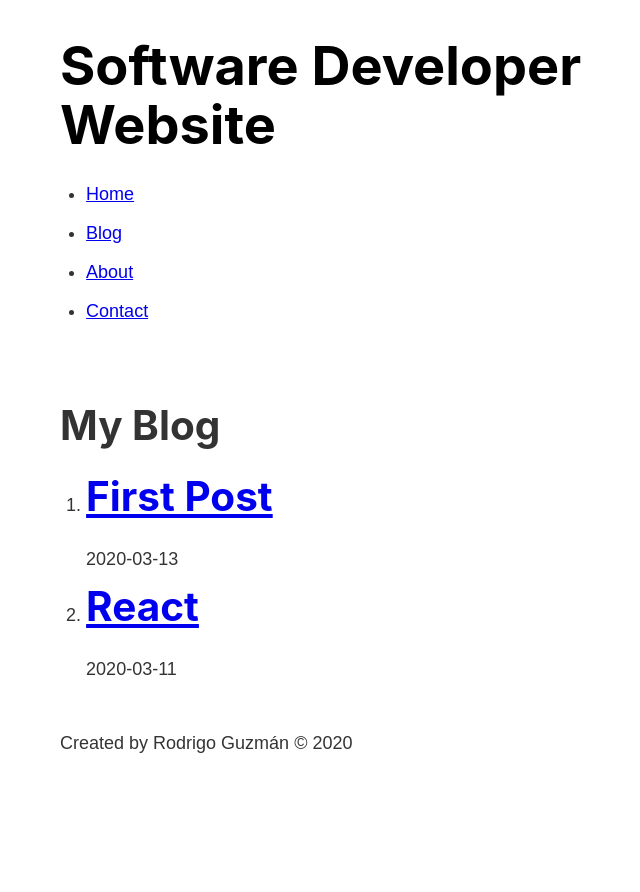
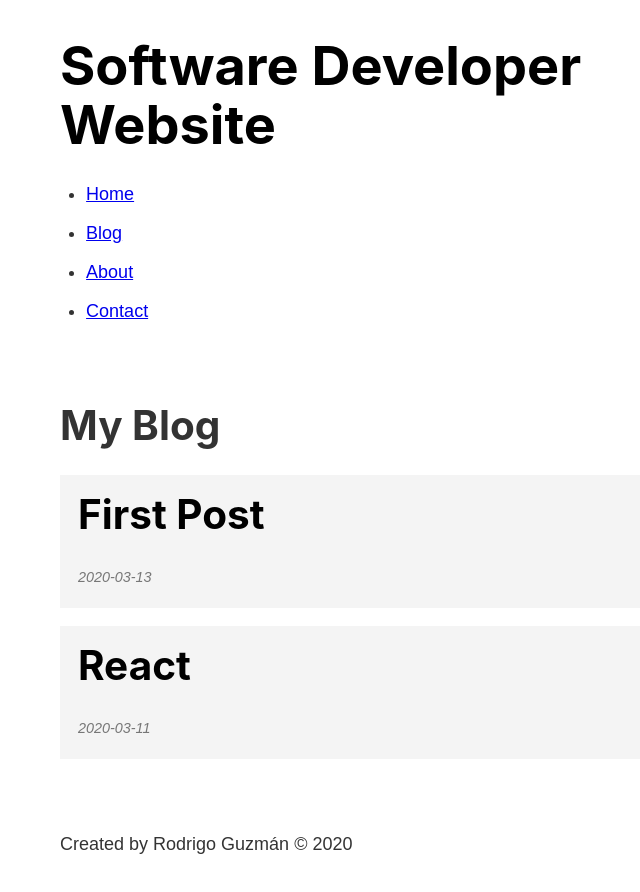
Before and after one commit to RoyGF/gatsby_study, a Gatsby site: page /blog in a window 1280 px wide. Shown: the whole page, without its empty margins (223-863 px from the left). Before the commit the page ends 800 px from the top, so only its background shows below. Built offline with nearby package versions, Linux system fonts and the light colour scheme; Gatsby itself is replaced by a stand-in of ours.

Commit message:
change blog style

```diff
--- a/src/components/footer.js
+++ b/src/components/footer.js
@@ -1,5 +1,7 @@
 import React from "react"
 import { graphql, useStaticQuery } from "gatsby"
+
+import Styles from './footer.module.scss'
 
 const Footer = () => {
   const data = useStaticQuery(graphql`
@@ -14,7 +16,7 @@ const Footer = () => {
   const author = data.site.siteMetadata.author
 
   return (
-    <footer>
+    <footer className={Styles.footer}>
       <p>Created by {author} © 2020</p>
     </footer>
   )
--- /dev/null
+++ b/src/components/footer.module.scss
@@ -0,0 +1,3 @@
+.footer {
+    margin-top: 3rem;
+}
--- a/src/pages/blog.js
+++ b/src/pages/blog.js
@@ -4,6 +4,7 @@ import { graphql, useStaticQuery, Link } from "gatsby"
 
 import Layout from "../components/layout"
 import "katex/dist/katex.min.css"
+import Styles from "./blog.module.scss"
 
 const BlogPage = () => {
   const data = useStaticQuery(graphql`
@@ -27,15 +28,16 @@ const BlogPage = () => {
   return (
     <Layout>
       <h1>My Blog</h1>
-      <ol>
-        {data.allMarkdownRemark.edges.map((edge) => {
-
+      <ol className={Styles.posts}>
+        {data.allMarkdownRemark.edges.map(edge => {
           const slug = edge.node.fields.slug
           const route = `/blog/${slug}`
           return (
-            <li>
-              <h1><Link to={route}>{edge.node.frontmatter.title}</Link></h1>
-              <p>{edge.node.frontmatter.date}</p>
+            <li className={Styles.post}>
+              <Link to={route}>
+                <h1>{edge.node.frontmatter.title}</h1>
+                <p>{edge.node.frontmatter.date}</p>
+              </Link>
             </li>
           )
         })}
--- /dev/null
+++ b/src/pages/blog.module.scss
@@ -0,0 +1,26 @@
+.posts {
+    list-style-type: none;
+    margin: 0;
+}
+
+.post {
+    margin: 1rem 0;
+    a {
+        background: #f4f4f4;
+        color: #000000;
+        display: block;
+        padding: 1rem;
+        text-decoration: none;
+    }
+    a:hover {
+        background: #e4e4e4;
+    }
+    h2 {
+        margin-bottom: 0;
+    }
+    p {
+        color: #777777;
+        font-size: .8rem;
+        font-style: italic;
+    }
+}
```
